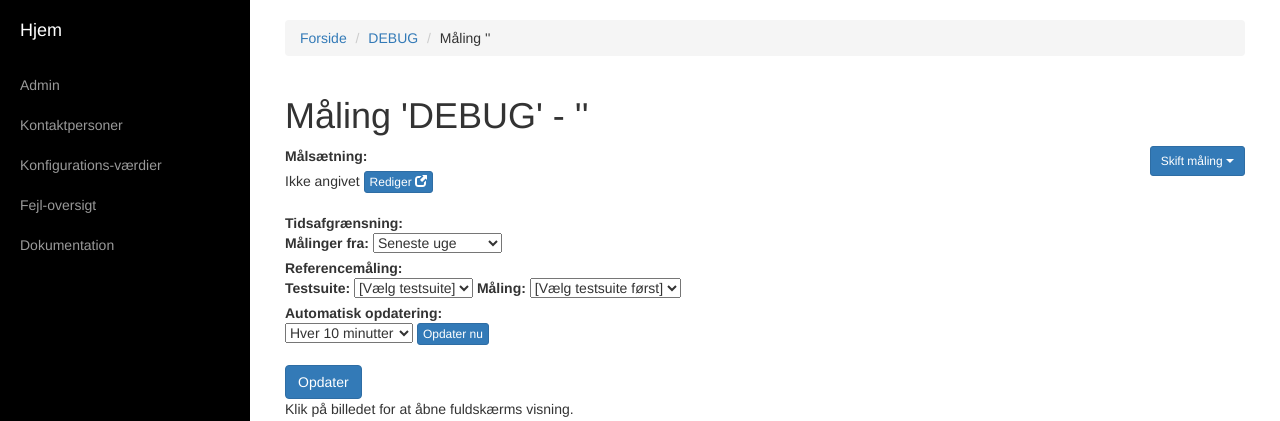
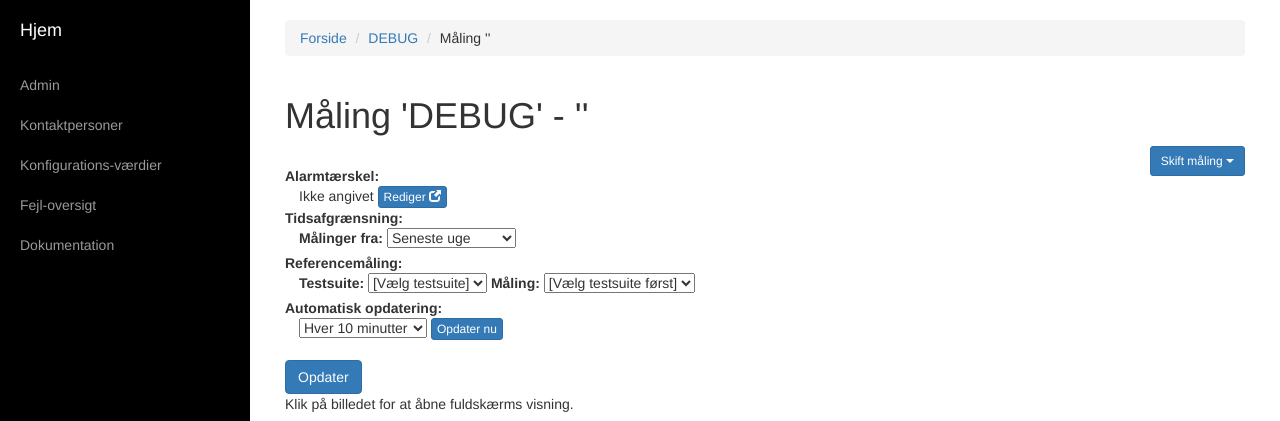
Before and after one commit to magenta-aps/aalborg-monitor, a Django app: page /testsuite/1/ in a window 1280 px wide. Shown: the top 421 px of the page. Run offline with Django 3.2, Linux system fonts and the light colour scheme; data comes from the database, SQL or seed files in the repository; data that the repository does not hold is empty; some libraries are stand-ins or nearby versions.

Commit message:
- A bit of styling

```diff
--- a/appmonitor/static/appmonitor/main.css
+++ b/appmonitor/static/appmonitor/main.css
@@ -1,9 +1,5 @@
 table.table-clickablerows tr {
     cursor: pointer;
-}
-
-#measureimageasdf {
-    position: relative;
 }
 
 #measureimage img {
@@ -48,3 +44,7 @@ button.cancelalarm {
 #measureimage.fullscreen.loaded img {
     max-width: none;
 }
+
+#measureview dd {
+    margin-left: 1em;
+}
--- a/appmonitor/templates/measure.html
+++ b/appmonitor/templates/measure.html
@@ -11,7 +11,7 @@
 
 {% block content %}
 <h1>Måling '{{ testsuite.name }}' - '{{ mname }}'</h1>
-<div>
+<div id="measureview">
     <form action="" method="get">
         <div class="btn-group pull-right">
             <button class="btn btn-primary btn-sm dropdown-toggle" data-toggle="dropdown">
@@ -34,18 +34,18 @@
         </div>
 
         <div>
-            <label for="target_input">Målsætning:</label>
-            <div>
+        </div>
+        <br />
+        <dl>
+            <dt>Alarmtærskel:</dt>
+            <dd>
                 {% if measureconfig.failure_threshold %}
                 {{ measureconfig.failure_threshold }} sekunder
                 {% else %}
                 Ikke angivet
                 {% endif %}
                 <a href="{% url 'admin:appmonitor_testmeasureconfig_change' measureconfig.pk %}" onclick="this.target='_blank'" class="btn btn-primary btn-xs">Rediger <span class="glyphicon glyphicon-new-window"></span></a>
-            </div>
-        </div>
-        <br />
-        <dl>
+            </dd>
             <dt>Tidsafgrænsning:</dt>
             <dd>
                 <label for="days">Målinger fra:</label>
@@ -72,6 +72,7 @@
                 </div>
             </dd>
             <dt>Referencemåling:</dt>
+            <dd>
             <label for="cmp_ts">Testsuite:</label>
                 <select id="cmp_ts" name="cmp_ts" data-selected="{{ request.GET.cmp_ts }}">
                     <option value="">[Vælg testsuite]</option>
@@ -82,8 +83,9 @@
                 <label for="cmp_measure">Måling:</label>
                 <select id="cmp_measure" name="cmp" data-selected="{{ request.GET.cmp|safe }}">
                 </select>
+            </dd>
+            <dt>Automatisk opdatering:</dt>
             <dd>
-            <dt>Automatisk opdatering:</dt>
                 <select id="autoupdate" name="autoupdate">
                     <option value="1"{% if autoupdate == "1" %} selected="selceted"{% endif %}>Hvert minut</option>
                     <option value="10"{% if autoupdate == "10" %} selected="selceted"{% endif %}>Hver 10 minutter</option>
@@ -92,7 +94,6 @@
                     <option value=""{% if autoupdate == "" %} selected="selceted"{% endif %}>Ingen opdatering</option>
                 </select>
                 <input type="button" value="Opdater nu" id="optimg" class="btn btn-primary btn-xs"/>
-            <dd>
             </dd>
         </dl>
         <input type="submit" value="Opdater" class="btn btn-primary" />
```
